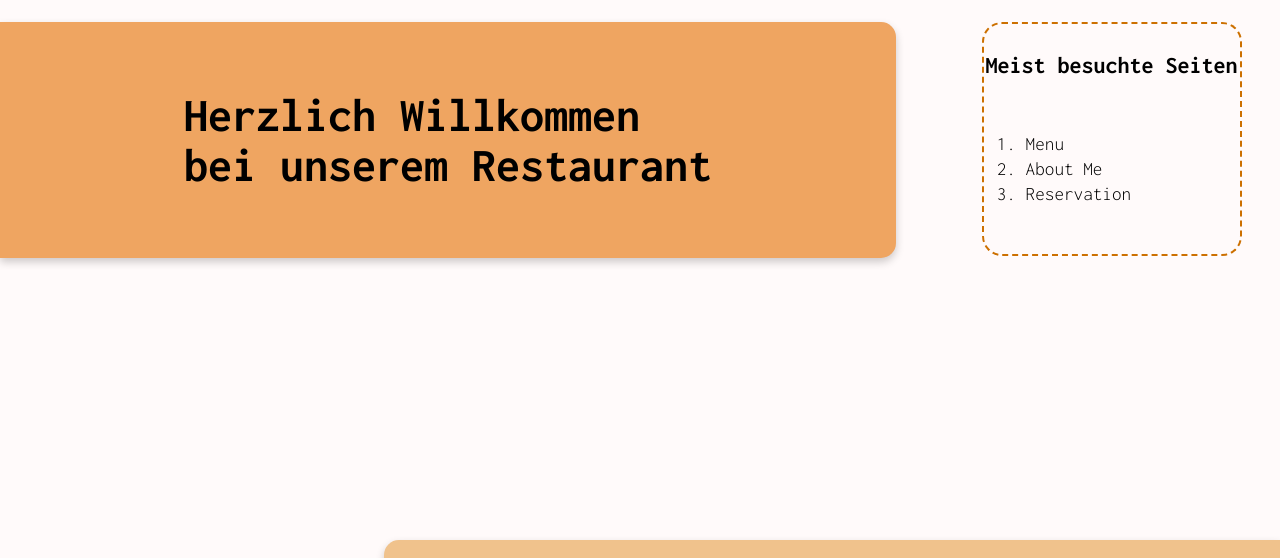
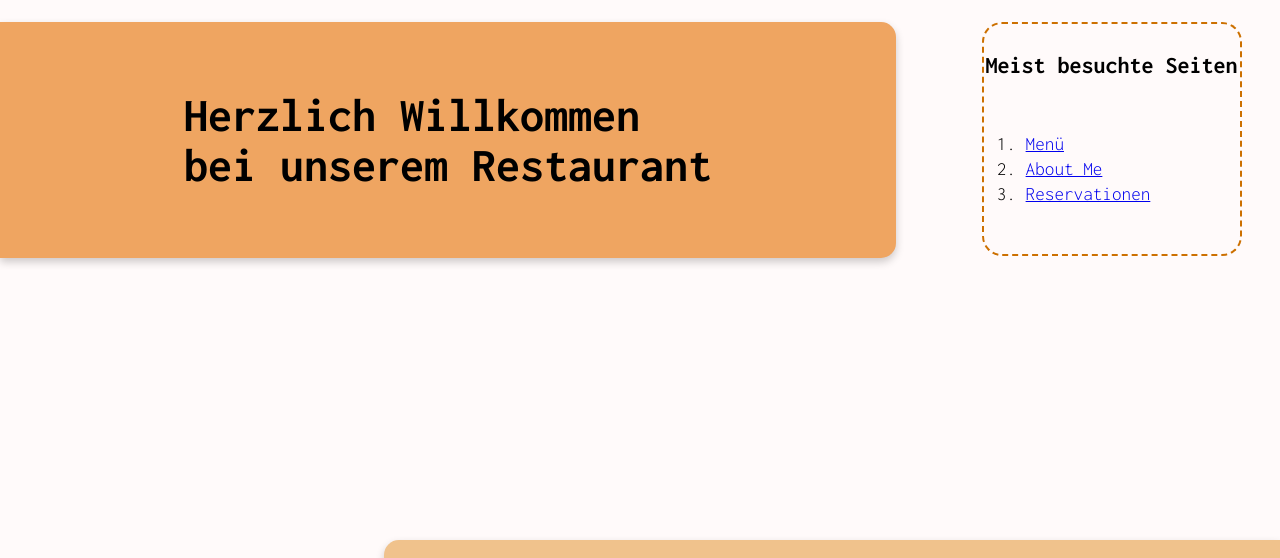
Before and after one commit to lihell/webprojectB1, a website: page index.html in a window 1280 px wide. Shown: the part 980-1538 px from the top of the page. Drawn offline with Linux system fonts and the light colour scheme; no server answers.

Commit message:
showing sorted list of most visited pages on startpage now

```diff
--- a/index.html
+++ b/index.html
@@ -79,9 +79,6 @@
                 <div id="boxMostVisited">
                     <h2>Meist besuchte Seiten</h2>
                     <ol id="listOfMostVisited">
-                        <li>Menu</li>
-                        <li>About Me</li>
-                        <li>Reservation</li>
                     </ol>
                 </div>
             </div>
@@ -426,6 +423,43 @@
                     }
                 )
         })
+        console.log(getCookie("about"))
+        let pageVisits = {0: 0, 1: 0, 2: 0};
+        if ((getCookie("menu"))){
+            pageVisits[0] = Number(getCookie("menu"));
+        }
+        if ((getCookie("about"))){
+            pageVisits[1] = Number(getCookie("about"));
+        }
+        if ((getCookie("reservations"))){
+            pageVisits[2] = Number(getCookie("reservations"));
+        }
+        let sortedPages = Object.keys(pageVisits).sort((a, b) => pageVisits[b] - pageVisits[a]);
+
+        let myList = document.getElementById("listOfMostVisited");
+        for (let obj of sortedPages) {
+            let li = document.createElement("li");
+            let a = document.createElement("a");
+            switch (Number(obj)){
+                case 0:
+                    a.href = "./html/menu.html";
+                    a.textContent = "Menü";
+                    break;
+                case 1:
+                    a.href = "./html/about_me.html";
+
+                    a.textContent = "About Me";
+                    break;
+                case 2:
+                    a.href = "./html/reservations.html";
+                    a.textContent = "Reservationen";
+                    break;
+                default:
+                    a.textContent = "Fehlerrr"
+            }
+            li.appendChild(a);
+            myList.appendChild(li);
+        }
     </script>
     <div id="footer">
         <div>
```
Also changed, not shown: html/about_me.html (+2 -2 lines), html/menu.html (+3 -2 lines), html/reservations.html (+2 -2 lines).
